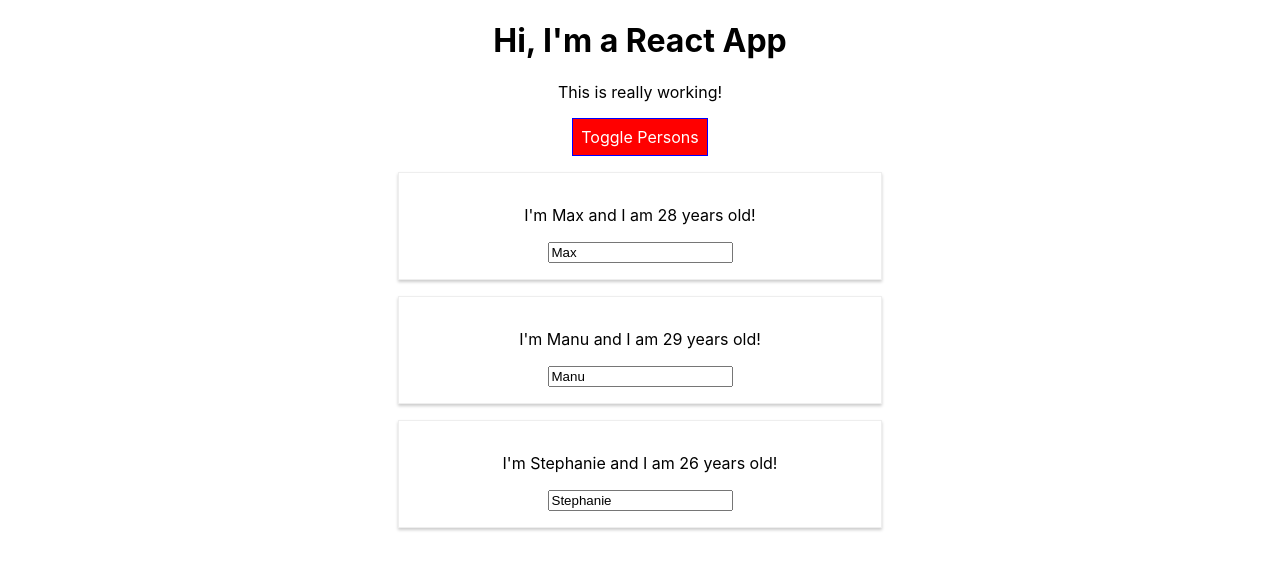
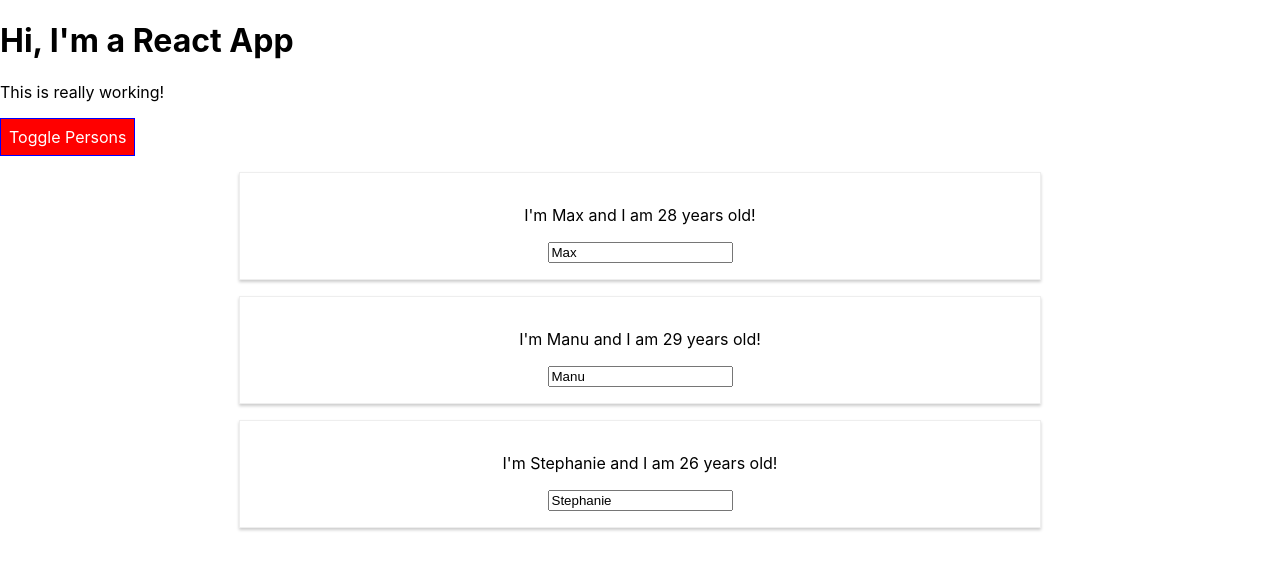
Before and after one commit to reinib/Udemy-react-complete-guide, a React (Create React App) app: page / in a window 1280 px wide. Both pictures are taken after a click on the button "Toggle Persons". Shown: the top 570 px of the page. Built offline with nearby package versions, Linux system fonts and the light colour scheme.

Commit message:
pre-ish eject

```diff
--- a/src/App.js
+++ b/src/App.js
@@ -1,6 +1,5 @@
 import React, { Component } from 'react';
-import './App.css';
-import Radium, { StyleRoot } from 'radium';
+import classes from './App.css';
 import Person from './Person/Person';
 
 class App extends Component {
@@ -52,10 +51,6 @@
       border: '1px solid blue',
       padding: '8px',
       cursor: 'pointer',
-      ':hover': {
-        backgroundColor: 'lightgreen',
-        color: 'black'
-      }
     };
 
     let persons = null;
@@ -75,33 +70,27 @@
       );
 
       style.backgroundColor = 'red';
-      style[':hover'] = {
-        backgroundColor: 'salmon',
-        color: 'black'
-      }
     }
 
-    let classes = [];
+    const assignedClasses = [];
     if (this.state.persons.length <= 2) {
-      classes.push('red');
+      classes.push(classes.red);
     }
     if (this.state.persons.length <= 1) {
-      classes.push('bold');
+      classes.push(classes.bold);
     }
 
     return (
-      <StyleRoot >
-        <div className="App">
+      <div className={classes.App}>
         <h1>Hi, I'm a React App</h1>
-          <p className={classes.join(' ')}>This is really working!</p>
+        <p className={assignedClasses.join(' ')}>This is really working!</p>
         <button
           style={style}
           onClick={this.togglePersonsHandler}>Toggle Persons</button>
         {persons}
       </div>
-      </StyleRoot>
     );
   }
 }
 
-export default Radium(App);
+export default App;
--- a/src/Person/Person.js
+++ b/src/Person/Person.js
@@ -1,16 +1,11 @@
 import React from 'react';
-import Radium from 'radium';
 
 import './Person.css';
 
 const person = (props) => {
-    const style = {
-        '@media (min-width: 500px)': {
-            width: '450px'
-        }
-    };
+
     return (
-        <div className="Person" style={style}>
+        <div className="Person" >
             <p onClick={props.click}>I'm {props.name} and I am {props.age} years old!</p>
             <p>{props.children}</p>
             <input type="text" onChange={props.changed} value={props.name} />
@@ -18,4 +13,4 @@
     )
 };
 
-export default Radium(person);
+export default person;
```
Lines whose indentation alone changed are shown as unchanged.
